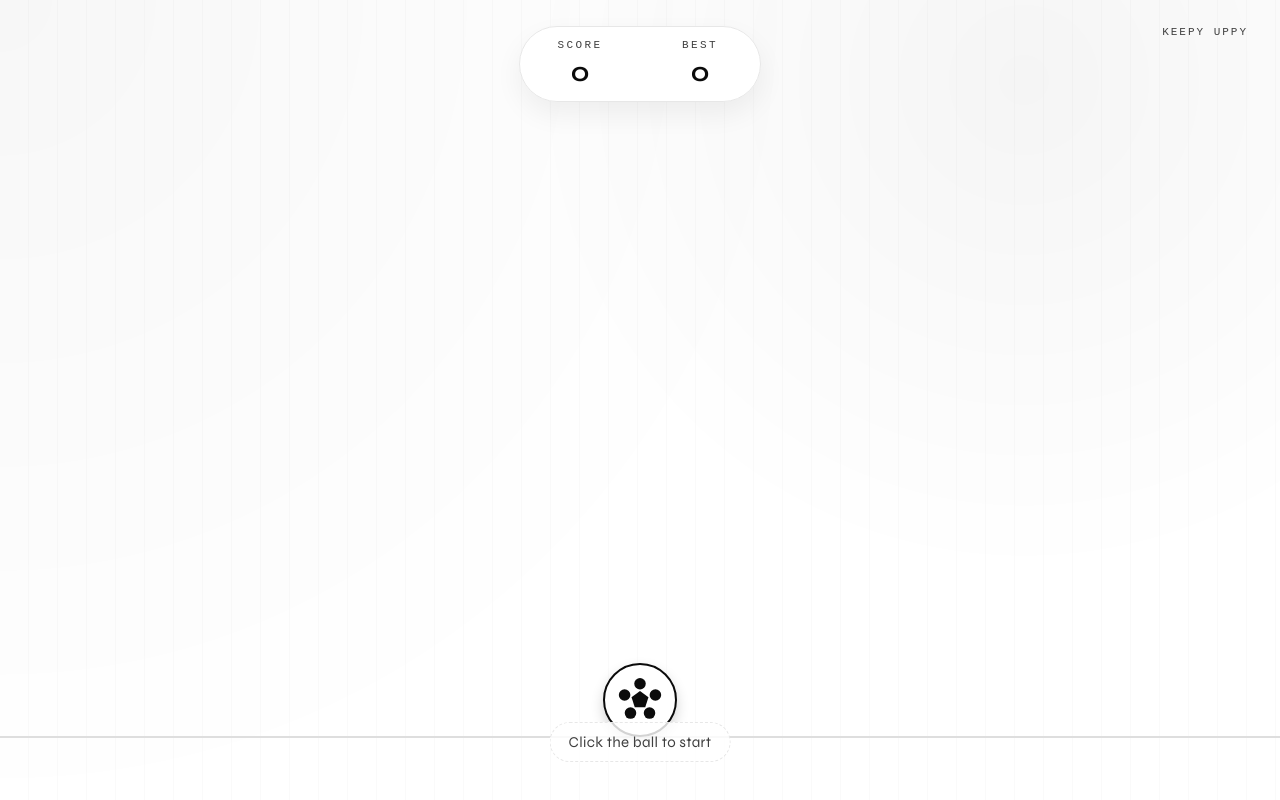
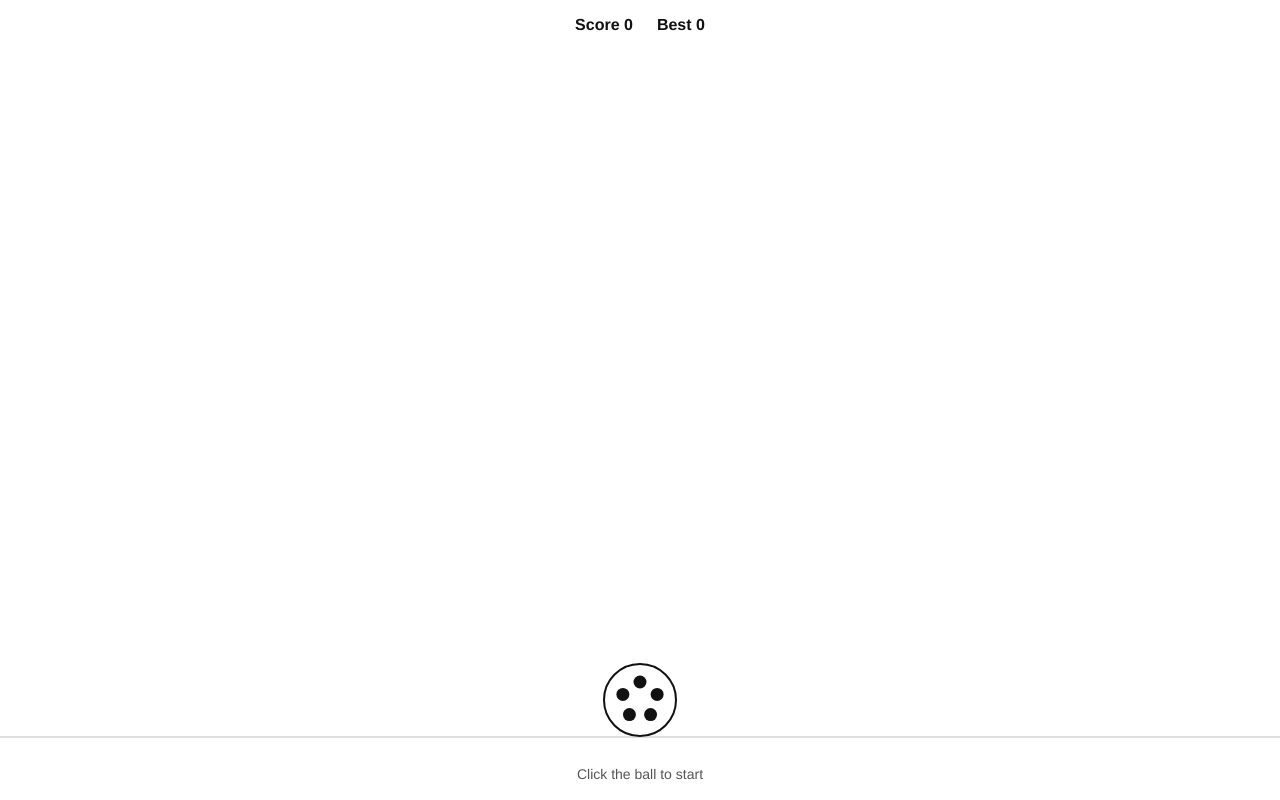
Before and after one commit to glnarayanan/keepity-uppity, a plain HTML site: page index.html in a window 1280 px wide. Drawn offline with Linux system fonts and the light colour scheme; a web font is replaced by a local one.

Commit message:
refactor: simplify game and remove tooling
Replace the previous styled build with a minimal, clean canvas implementation and straightforward HUD. Remove lint/test tooling, configs, and extra docs to keep the project lightweight and focused on the single HTML file.

```diff
--- a/index.html
+++ b/index.html
@@ -3,17 +3,12 @@
   <head>
     <meta charset="UTF-8" />
     <meta name="viewport" content="width=device-width, initial-scale=1" />
-    <title>Keepy Uppy — Minimal Juggle</title>
+    <title>Keepy Uppy</title>
     <style>
-      @import url("https://fonts.googleapis.com/css2?family=Azeret+Mono:wght@400;600&family=Syne:wght@400;600&display=swap");
-
       :root {
         --bg: #ffffff;
-        --ink: #0b0b0b;
-        --ink-soft: #3f3f3f;
-        --line: #e7e7e7;
-        --shadow: rgba(0, 0, 0, 0.12);
-        --haze: rgba(0, 0, 0, 0.03);
+        --ink: #111111;
+        --line: #dedede;
       }
 
       * {
@@ -22,195 +17,78 @@
 
       body {
         margin: 0;
-        min-height: 100vh;
         background: var(--bg);
         color: var(--ink);
-        font-family: "Syne", "Avenir Next", sans-serif;
+        font-family: "Helvetica Neue", Helvetica, Arial, sans-serif;
         overflow: hidden;
       }
 
-      body::before {
-        content: "";
-        position: fixed;
-        inset: 0;
-        background: radial-gradient(circle at top left, var(--haze), transparent 55%),
-          radial-gradient(circle at 80% 10%, rgba(0, 0, 0, 0.04), transparent 40%),
-          repeating-linear-gradient(
-            90deg,
-            transparent 0,
-            transparent 28px,
-            rgba(0, 0, 0, 0.02) 28px,
-            rgba(0, 0, 0, 0.02) 29px
-          );
-        pointer-events: none;
-        z-index: 0;
-      }
-
-      .stage {
-        position: relative;
+      canvas {
+        display: block;
         width: 100vw;
         height: 100vh;
-        display: grid;
-        place-items: center;
-      }
-
-      canvas {
-        width: 100%;
-        height: 100%;
-        display: block;
         cursor: pointer;
         touch-action: none;
       }
 
-      .hud {
-        position: absolute;
-        top: 26px;
+      #hud {
+        position: fixed;
+        top: 16px;
         left: 50%;
         transform: translateX(-50%);
         display: flex;
-        align-items: center;
-        gap: 40px;
-        padding: 12px 20px;
-        border-radius: 999px;
-        border: 1px solid var(--line);
-        background: rgba(255, 255, 255, 0.88);
-        box-shadow: 0 12px 28px rgba(0, 0, 0, 0.06);
-        backdrop-filter: blur(6px);
-        z-index: 2;
-      }
-
-      .stat {
-        display: grid;
-        gap: 4px;
-        justify-items: center;
-        min-width: 80px;
-      }
-
-      .stat .label {
-        font-family: "Azeret Mono", "SFMono-Regular", monospace;
-        font-size: 11px;
-        letter-spacing: 0.22em;
-        text-transform: uppercase;
-        color: var(--ink-soft);
-      }
-
-      .stat .value {
-        font-size: 28px;
+        gap: 24px;
+        font-size: 16px;
         font-weight: 600;
       }
 
-      .prompt {
-        position: absolute;
-        bottom: 38px;
+      #hud span {
+        font-weight: 700;
+      }
+
+      #hint {
+        position: fixed;
+        bottom: 18px;
         left: 50%;
         transform: translateX(-50%);
-        padding: 10px 18px;
-        border-radius: 999px;
-        border: 1px dashed var(--line);
-        color: var(--ink-soft);
-        background: rgba(255, 255, 255, 0.82);
-        font-size: 15px;
-        letter-spacing: 0.02em;
-        transition: opacity 0.3s ease, transform 0.3s ease;
-        z-index: 2;
+        font-size: 14px;
+        color: #555555;
       }
 
-      .prompt.hidden {
+      #hint.hidden {
         opacity: 0;
-        transform: translate(-50%, 10px);
-        pointer-events: none;
-      }
-
-      .watermark {
-        position: absolute;
-        top: 26px;
-        right: 32px;
-        font-family: "Azeret Mono", "SFMono-Regular", monospace;
-        font-size: 11px;
-        letter-spacing: 0.18em;
-        text-transform: uppercase;
-        color: var(--ink-soft);
-        z-index: 2;
-      }
-
-      @media (max-width: 720px) {
-        .hud {
-          top: 18px;
-          gap: 24px;
-          padding: 10px 16px;
-        }
-
-        .stat .value {
-          font-size: 22px;
-        }
-
-        .prompt {
-          bottom: 24px;
-          font-size: 14px;
-        }
-
-        .watermark {
-          right: 16px;
-        }
       }
     </style>
   </head>
   <body>
-    <main class="stage">
-      <canvas id="game" aria-label="Soccer juggling game"></canvas>
-      <div class="hud" aria-live="polite">
-        <div class="stat">
-          <div class="label">Score</div>
-          <div class="value" id="score">0</div>
-        </div>
-        <div class="stat">
-          <div class="label">Best</div>
-          <div class="value" id="best">0</div>
-        </div>
-      </div>
-      <div class="watermark">Keepy Uppy</div>
-      <div class="prompt" id="prompt">Click the ball to start</div>
-    </main>
+    <canvas id="game" aria-label="Soccer juggling game"></canvas>
+    <div id="hud">
+      <div>Score <span id="score">0</span></div>
+      <div>Best <span id="best">0</span></div>
+    </div>
+    <div id="hint">Click the ball to start</div>
 
     <script>
       (() => {
         const canvas = document.getElementById("game");
-        const ctx = canvas.getContext && canvas.getContext("2d");
+        const ctx = canvas.getContext("2d");
         const scoreEl = document.getElementById("score");
         const bestEl = document.getElementById("best");
-        const promptEl = document.getElementById("prompt");
+        const hintEl = document.getElementById("hint");
 
         const clamp = (value, min, max) => Math.min(Math.max(value, min), max);
-        const computeHorizontalImpulse = (clickX, ballX, radius, strength) => {
-          const normalized = clamp((clickX - ballX) / radius, -1, 1);
-          return -normalized * strength;
-        };
-        const isBallHit = (clickX, clickY, ball) => {
-          const dx = clickX - ball.x;
-          const dy = clickY - ball.y;
-          return Math.hypot(dx, dy) <= ball.radius;
-        };
-
-        window.__JUGGLE__ = { clamp, computeHorizontalImpulse, isBallHit };
-
-        if (!ctx) {
-          return;
-        }
 
         const state = {
-          status: "idle",
+          active: false,
           score: 0,
           best: 0,
-          flash: 0,
-          flashX: 0,
         };
 
         const settings = {
-          gravity: 1800,
-          kick: 860,
-          horizontalKick: 520,
-          wallBounce: 0.68,
-          flashDuration: 0.2,
+          gravity: 1700,
+          kick: 820,
+          sideKick: 520,
+          wallBounce: 0.65,
         };
 
         const ball = {
@@ -218,8 +96,7 @@
           y: 0,
           vx: 0,
           vy: 0,
-          radius: 28,
-          spin: 0,
+          r: 24,
         };
 
         let width = 0;
@@ -230,13 +107,21 @@
         const highScoreKey = "keepyUppyHighScore";
 
         const loadHighScore = () => {
-          const stored = Number.parseInt(localStorage.getItem(highScoreKey) || "0", 10);
-          state.best = Number.isNaN(stored) ? 0 : stored;
+          try {
+            const stored = Number.parseInt(localStorage.getItem(highScoreKey) || "0", 10);
+            state.best = Number.isNaN(stored) ? 0 : stored;
+          } catch (error) {
+            state.best = 0;
+          }
           bestEl.textContent = String(state.best);
         };
 
         const saveHighScore = () => {
-          localStorage.setItem(highScoreKey, String(state.best));
+          try {
+            localStorage.setItem(highScoreKey, String(state.best));
+          } catch (error) {
+            // Ignore storage failures (private mode / file restrictions).
+          }
         };
 
         const syncHud = () => {
@@ -246,68 +131,51 @@
 
         const resetBall = () => {
           ball.x = width * 0.5;
-          ball.y = groundY - ball.radius;
+          ball.y = groundY - ball.r;
           ball.vx = 0;
           ball.vy = 0;
-          ball.spin = 0;
         };
 
         const resetGame = () => {
-          state.status = "idle";
+          state.active = false;
           state.score = 0;
-          promptEl.classList.remove("hidden");
+          hintEl.classList.remove("hidden");
           resetBall();
           syncHud();
         };
 
         const resize = () => {
           const dpr = window.devicePixelRatio || 1;
-          const rect = canvas.getBoundingClientRect();
-          width = rect.width;
-          height = rect.height;
+          width = window.innerWidth;
+          height = window.innerHeight;
           canvas.width = width * dpr;
           canvas.height = height * dpr;
           ctx.setTransform(dpr, 0, 0, dpr, 0, 0);
-          ball.radius = Math.max(22, Math.min(width, height) * 0.045);
-          groundY = height - Math.max(48, height * 0.08);
+          ball.r = Math.max(20, Math.min(width, height) * 0.045);
+          groundY = height - Math.max(40, height * 0.08);
           resetBall();
         };
 
         const drawBall = () => {
           ctx.save();
           ctx.translate(ball.x, ball.y);
-          ctx.rotate(ball.spin);
 
           ctx.beginPath();
-          ctx.arc(0, 0, ball.radius, 0, Math.PI * 2);
+          ctx.arc(0, 0, ball.r, 0, Math.PI * 2);
           ctx.fillStyle = "#ffffff";
-          ctx.shadowColor = "rgba(0, 0, 0, 0.2)";
-          ctx.shadowBlur = 14;
-          ctx.shadowOffsetY = 6;
           ctx.fill();
-          ctx.shadowColor = "transparent";
           ctx.lineWidth = 2;
-          ctx.strokeStyle = "#0b0b0b";
+          ctx.strokeStyle = "#111111";
           ctx.stroke();
 
-          const patchRadius = ball.radius * 0.45;
-          ctx.fillStyle = "#0b0b0b";
-          ctx.beginPath();
+          ctx.fillStyle = "#111111";
+          const patch = ball.r * 0.18;
           for (let i = 0; i < 5; i += 1) {
             const angle = (Math.PI * 2 * i) / 5 - Math.PI / 2;
-            const x = Math.cos(angle) * patchRadius * 0.55;
-            const y = Math.sin(angle) * patchRadius * 0.55;
-            ctx.lineTo(x, y);
-          }
-          ctx.closePath();
-          ctx.fill();
-
-          for (let i = 0; i < 5; i += 1) {
-            const angle = (Math.PI * 2 * i) / 5 - Math.PI / 2;
-            const x = Math.cos(angle) * patchRadius;
-            const y = Math.sin(angle) * patchRadius;
+            const px = Math.cos(angle) * ball.r * 0.5;
+            const py = Math.sin(angle) * ball.r * 0.5;
             ctx.beginPath();
-            ctx.arc(x, y, ball.radius * 0.16, 0, Math.PI * 2);
+            ctx.arc(px, py, patch, 0, Math.PI * 2);
             ctx.fill();
           }
 
@@ -325,38 +193,15 @@
           ctx.restore();
         };
 
-        const drawFlash = () => {
-          if (state.flash <= 0) {
-            return;
-          }
-
-          ctx.save();
-          ctx.globalAlpha = Math.min(state.flash / settings.flashDuration, 1);
-          ctx.strokeStyle = "#0b0b0b";
-          ctx.lineWidth = 3;
-          const flashX = state.flashX || ball.x;
-          ctx.beginPath();
-          ctx.moveTo(flashX - ball.radius * 1.4, groundY + 2);
-          ctx.lineTo(flashX + ball.radius * 1.4, groundY + 2);
-          ctx.stroke();
-          ctx.restore();
-        };
-
         const render = () => {
           ctx.clearRect(0, 0, width, height);
           drawGround();
-          drawFlash();
           drawBall();
         };
 
         const applyKick = (clickX) => {
-          const impulse = computeHorizontalImpulse(
-            clickX,
-            ball.x,
-            ball.radius,
-            settings.horizontalKick
-          );
-          ball.vx += impulse;
+          const normalized = clamp((clickX - ball.x) / ball.r, -1, 1);
+          ball.vx += -normalized * settings.sideKick;
           ball.vy = -settings.kick;
           state.score += 1;
           if (state.score > state.best) {
@@ -370,14 +215,16 @@
           const rect = canvas.getBoundingClientRect();
           const clickX = event.clientX - rect.left;
           const clickY = event.clientY - rect.top;
+          const dx = clickX - ball.x;
+          const dy = clickY - ball.y;
 
-          if (!isBallHit(clickX, clickY, ball)) {
+          if (Math.hypot(dx, dy) > ball.r) {
             return;
           }
 
-          if (state.status === "idle") {
-            state.status = "active";
-            promptEl.classList.add("hidden");
+          if (!state.active) {
+            state.active = true;
+            hintEl.classList.add("hidden");
           }
 
           applyKick(clickX);
@@ -387,34 +234,24 @@
           const delta = Math.min(0.032, (time - lastTime) / 1000);
           lastTime = time;
 
-          if (state.status === "active") {
+          if (state.active) {
             ball.vy += settings.gravity * delta;
             ball.x += ball.vx * delta;
             ball.y += ball.vy * delta;
-            ball.spin += (ball.vx / ball.radius) * delta * 0.6;
 
-            if (ball.x - ball.radius <= 0) {
-              ball.x = ball.radius;
+            if (ball.x - ball.r <= 0) {
+              ball.x = ball.r;
               ball.vx = Math.abs(ball.vx) * settings.wallBounce;
             }
 
-            if (ball.x + ball.radius >= width) {
-              ball.x = width - ball.radius;
+            if (ball.x + ball.r >= width) {
+              ball.x = width - ball.r;
               ball.vx = -Math.abs(ball.vx) * settings.wallBounce;
             }
 
-            if (ball.y + ball.radius >= groundY) {
-              ball.y = groundY - ball.radius;
-              ball.vy = 0;
-              ball.vx *= 0.4;
-              state.flash = settings.flashDuration;
-              state.flashX = ball.x;
+            if (ball.y + ball.r >= groundY) {
               resetGame();
             }
-          }
-
-          if (state.flash > 0) {
-            state.flash = Math.max(0, state.flash - delta);
           }
 
           render();
```
Also changed, not shown: documentation/ai-guidelines.md (deleted, +0 -6 lines), documentation/deployment.md (deleted, +0 -10 lines), documentation/warp.md (+2 -2 lines), eslint.config.cjs (deleted, +0 -65 lines), package.json (deleted, +0 -23 lines), tests/juggle.test.js (deleted, +0 -48 lines), .prettierrc.json (deleted), documentation/README.md.
